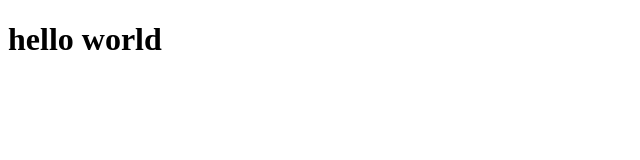
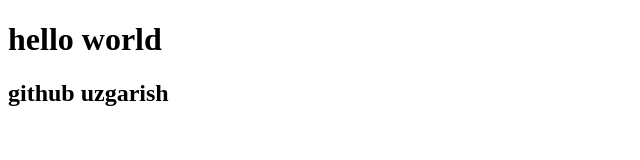
Before and after one commit to Abdullo34/practise, a plain HTML site: page index.html in a window 1280 px wide. Shown: the whole page, without its empty margins (0-640 px from the left). Drawn offline with Linux system fonts and the light colour scheme.

Commit message:
added git

```diff
--- a/index.html
+++ b/index.html
@@ -9,5 +9,8 @@
 
     <h1>hello world</h1>
 
+<h2>github uzgarish</h2>
+
+
 </body>
 </html>
```
